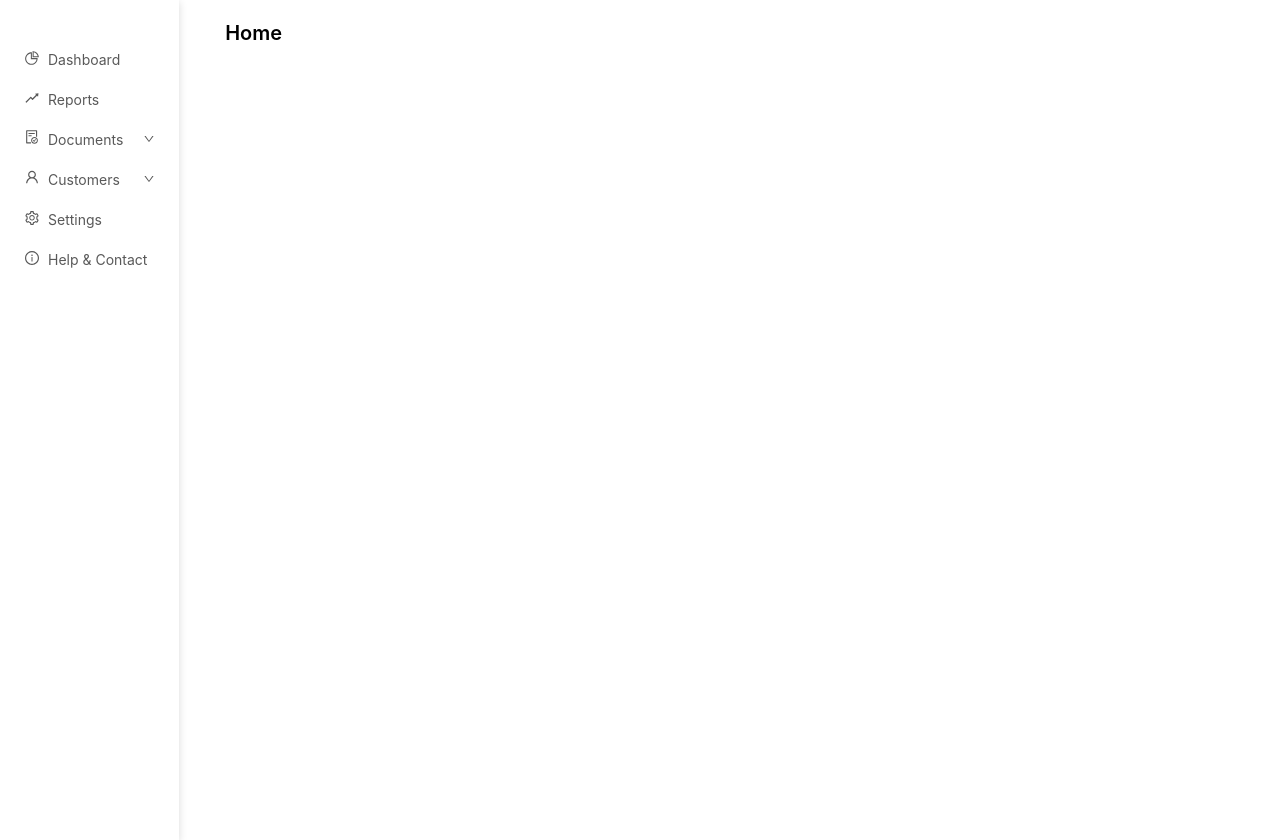
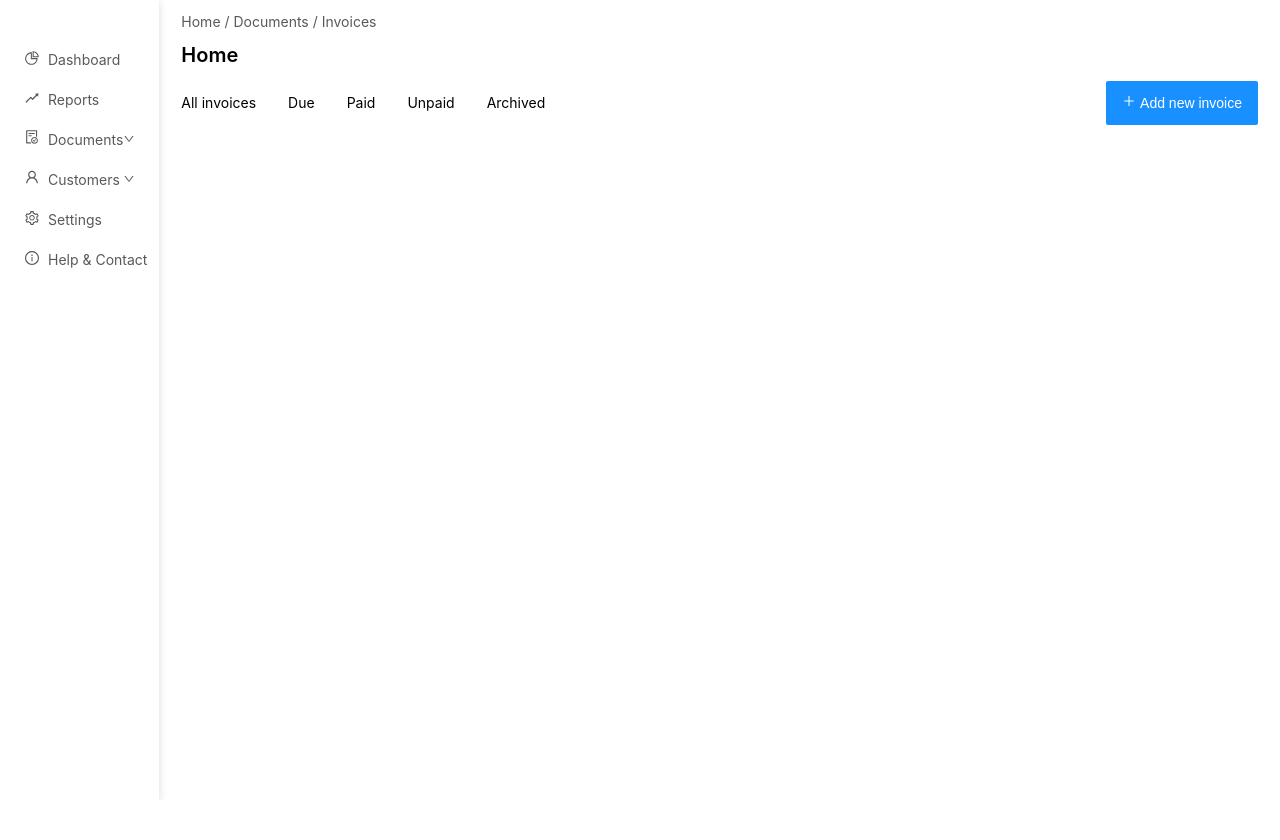
Before and after one commit to valeriagodfrey/test-app, a React (Create React App) app: page /home in a window 1280 px wide. After the commit the page ends 800 px from the top, so only its background shows below. Built offline with nearby package versions, Linux system fonts and the light colour scheme.

Commit message:
add page header

```diff
--- /dev/null
+++ b/src/assets/icons/PlusIcon.tsx
@@ -0,0 +1,16 @@
+import React from "react";
+
+export const PlusIcon = () => {
+  return (
+    <svg width="14" height="14" viewBox="0 0 14 14" fill="none" xmlns="http://www.w3.org/2000/svg">
+      <path
+        d="M6.58984 2.07812H7.41016C7.48307 2.07812 7.51953 2.11458 7.51953 2.1875V11.8125C7.51953 11.8854 7.48307 11.9219 7.41016 11.9219H6.58984C6.51693 11.9219 6.48047 11.8854 6.48047 11.8125V2.1875C6.48047 2.11458 6.51693 2.07812 6.58984 2.07812Z"
+        fill="white"
+      />
+      <path
+        d="M2.40625 6.48047H11.5938C11.6667 6.48047 11.7031 6.51693 11.7031 6.58984V7.41016C11.7031 7.48307 11.6667 7.51953 11.5938 7.51953H2.40625C2.33333 7.51953 2.29688 7.48307 2.29688 7.41016V6.58984C2.29688 6.51693 2.33333 6.48047 2.40625 6.48047Z"
+        fill="white"
+      />
+    </svg>
+  );
+};
--- a/src/pages/authorization.tsx
+++ b/src/pages/authorization.tsx
@@ -1,8 +1,6 @@
 import { Controller, useForm } from "react-hook-form";
-import { useTranslation } from "react-i18next";
 import { useDispatch } from "react-redux";
 import { useNavigate } from "react-router-dom";
-import { toast } from "react-toastify";
 import styled from "styled-components";
 
 import signInImage from "../assets/images/signIn.png";
@@ -43,7 +41,6 @@ export const Authorization = () => {
     handleAuth(data);
   };
 
-  const { t } = useTranslation();
   return (
     <Container>
       <Header />
@@ -108,7 +105,7 @@ export const Authorization = () => {
                 />
                 <ILink to="/forgot-password">Забыли пароль?</ILink>
               </Line>
-              <Button>Войти</Button>
+              <Button size="big">Войти</Button>
             </SignInForm>
           </SignInContainer>
         </Content>
--- a/src/pages/homePage.tsx
+++ b/src/pages/homePage.tsx
@@ -21,6 +21,10 @@ const Container = styled.div`
   width: 100%;
 `;
 
-const ContentContainer = styled.div``;
+const ContentContainer = styled.div`
+  width: 100%;
+`;
 
-const Content = styled.div``;
+const Content = styled.div`
+  background: #f0f2f5;
+`;
--- a/src/pages/registration.tsx
+++ b/src/pages/registration.tsx
@@ -207,7 +207,7 @@ export const Registration = () => {
             </Checkbox>
           )}
         />
-        <Button>Создать аккаунт</Button>
+        <Button size="big">Создать аккаунт</Button>
         <Label position="center">
           Уже есть аккаунт? <ILink to="/authorization">Войдите</ILink>
         </Label>
@@ -261,7 +261,8 @@ const Label = styled.div<{ position?: "left" | "center" }>`
   font-size: 14px;
   line-height: 22px;
   text-align: ${({ position }) => (position === "left" ? "left" : "center")};
-  margin-bottom: 8px;
+  margin-top: 24px;
+
   color: #595959;
 `;
 
--- a/src/ui/button/Button.tsx
+++ b/src/ui/button/Button.tsx
@@ -1,22 +1,29 @@
 import React, { ButtonHTMLAttributes, FC } from "react";
 import styled from "styled-components";
 
-export const Button: FC<ButtonHTMLAttributes<HTMLButtonElement>> = ({ children, ...rest }) => {
-  return <Container {...rest}>{children}</Container>;
+interface Props extends ButtonHTMLAttributes<HTMLButtonElement> {
+  size?: "medium" | "big";
+}
+
+export const Button: FC<Props> = ({ children, size = "medium", ...rest }) => {
+  return (
+    <Container size={size} {...rest}>
+      {children}
+    </Container>
+  );
 };
-const Container = styled.button`
+const Container = styled.button<{ size?: string }>`
   display: flex;
   align-items: center;
   justify-content: center;
   width: auto;
-  font-size: 16px;
+  font-size: ${({ size }) => (size === "big" ? `16px` : `14px`)};
   line-height: 24px;
-  margin-bottom: 24px;
   background-color: #1890ff;
   color: #ffffff;
   display: flex;
   border-radius: 2px;
-  padding: 8px 16px;
+  padding: ${({ size }) => (size === "big" ? `8px 16px` : `5px 16px`)};
   cursor: pointer;
   border: none;
 `;
--- a/src/ui/checkbox/Checkbox.tsx
+++ b/src/ui/checkbox/Checkbox.tsx
@@ -56,7 +56,7 @@ const CustomCheckbox = styled.div<{ error?: string; checked?: boolean }>`
   border-radius: 2px;
 
   border: ${({ checked }) => (checked ? "1px solid #1890ff" : " 1px solid #d9d9d9")};
-  margin-top: 4px;
+  margin-top: 3px;
 `;
 
 const Icon = styled.div`
--- a/src/ui/header/PageHeader.tsx
+++ b/src/ui/header/PageHeader.tsx
@@ -1,6 +1,8 @@
 import { useLocation } from "react-router-dom";
 import styled from "styled-components";
 
+import { PlusIcon } from "../../assets/icons/PlusIcon";
+import { Button } from "../button/Button";
 import { paths } from "./paths";
 
 export const PageHeader = () => {
@@ -15,36 +17,62 @@ export const PageHeader = () => {
   const title = location.pathname.replace(/\//g, "")[0].toUpperCase() + location.pathname.slice(2);
   return (
     <Container>
-      <Breadcrumbs></Breadcrumbs>
+      <Breadcrumbs>Home / Documents / Invoices</Breadcrumbs>
       <Title>{title}</Title>
-      <Submenu>
-        <Block />
-        <Block />
-        <Block />
-        <Block />
-        <Block />
-      </Submenu>
+      <Box>
+        <Submenu>
+          <Block>All invoices</Block>
+          <Block>Due</Block>
+          <Block>Paid</Block>
+          <Block>Unpaid</Block>
+          <Block>Archived</Block>
+        </Submenu>
+        <Button>
+          <Icon>
+            <PlusIcon />
+          </Icon>
+          Add new invoice
+        </Button>
+      </Box>
     </Container>
   );
 };
 const Container = styled.div`
-  width: 100%;
   max-height: 125px;
-  padding: 11px 22px;
+  padding: 11px 22px 0px;
 `;
 
 const Title = styled.div`
-  margin: 8px 24px;
+  margin: 8px 0px 12px;
   font-weight: 600;
   font-size: 20px;
   line-height: 28px;
 `;
-const Submenu = styled.div``;
+const Submenu = styled.div`
+  display: flex;
+`;
 
-const Breadcrumbs = styled.div``;
+const Breadcrumbs = styled.div`
+  font-size: 14px;
+  line-height: 22px;
+  color: #595959;
+`;
 
 const Block = styled.div`
   font-size: 14px;
   line-height: 22px;
   padding: 11px 0px;
+  :not(:last-child) {
+    margin-right: 32px;
+  }
 `;
+
+const Icon = styled.span`
+  margin-right: 4px;
+`;
+
+const Box = styled.div`
+  width: 100%;
+  display: flex;
+  justify-content: space-between;
+`;
--- a/src/ui/sidebar/Sidebar.tsx
+++ b/src/ui/sidebar/Sidebar.tsx
@@ -93,7 +93,7 @@ export const Sidebar = () => {
 };
 const Container = styled.div`
   width: 14%;
-  height: 100vh;
+  height: calc(100vh - 40px);
   box-shadow: 0px 2px 8px rgba(0, 0, 0, 0.15);
   padding-top: 40px;
 `;
```
